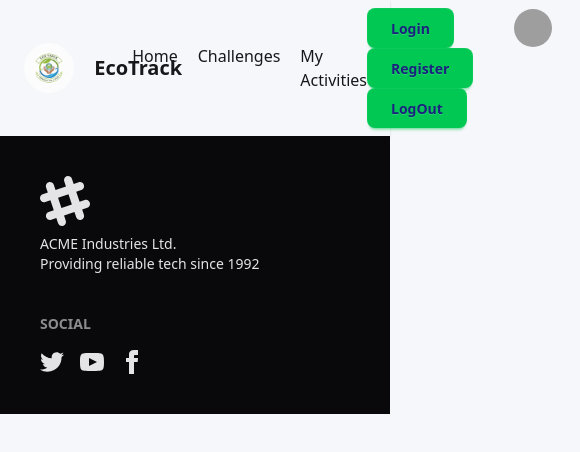
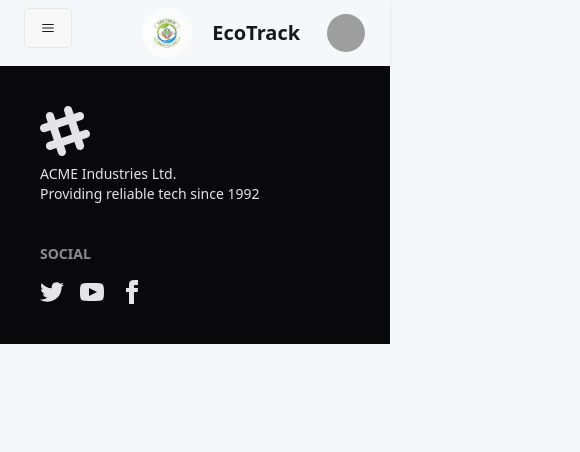
Before and after one commit to imadisimran/eco-track-client, a React (Vite) app: page / in a window 390 px wide. Shown: the top 452 px of the page, 580 px wide, since content can reach past the window. Built offline with nearby package versions, Linux system fonts and the light colour scheme; grey boxes are pictures that could not be loaded.

Commit message:
navbar responsive

```diff
--- a/package.json
+++ b/package.json
@@ -14,6 +14,7 @@
     "daisyui": "^5.5.5",
     "react": "^19.2.0",
     "react-dom": "^19.2.0",
+    "react-icons": "^5.5.0",
     "react-router": "^7.9.6",
     "tailwindcss": "^4.1.17",
     "tippy.js": "^6.3.7"
--- a/src/components/Navbar.jsx
+++ b/src/components/Navbar.jsx
@@ -2,6 +2,7 @@ import React from "react";
 import { Link } from "react-router";
 import LogOutBtn from "./LogOutBtn";
 import logo from '../assets/logo.png'
+import { FiMenu } from "react-icons/fi";
 const Navbar = () => {
   const links = (
     <>
@@ -31,14 +32,30 @@ const Navbar = () => {
   return (
     <div className="bg-base-100 shadow-sm">
       <div className="navbar justify-between w-11/12 mx-auto">
-        <div className="">
+        <div className="flex gap-5">
+          <div className="drawer">
+            <input id="my-drawer-1" type="checkbox" className="drawer-toggle" />
+            <div className="drawer-content">
+              {/* Page content here */}
+              <label htmlFor="my-drawer-1" className="btn drawer-button"><FiMenu></FiMenu></label>
+            </div>
+            <div className="drawer-side">
+              <label htmlFor="my-drawer-1" aria-label="close sidebar" className="drawer-overlay"></label>
+              <ul className="menu bg-base-200 min-h-full w-80 p-4 space-y-5">
+                {/* Sidebar content here */}
+                {links}
+                {btns}
+              </ul>
+            </div>
+          </div>
           <Link to='/' className="font-semibold text-xl flex gap-5 items-center"><img className="w-[50px] rounded-full" src={logo} alt="Logo" />EcoTrack</Link>
         </div>
         <div>
-          <ul className="flex gap-5">{links}</ul>
+          <ul className="hidden md:flex md:gap-5">{links}</ul>
+
         </div>
         <div className="flex gap-5">
-          <div className="space-x-5">{btns}</div>
+          <div className="space-x-5 hidden md:block">{btns}</div>
           <div className="tooltip tooltip-bottom tooltip-primary" data-tip="Imad Imran">
             <div className="dropdown dropdown-end">
               <div
--- a/src/index.css
+++ b/src/index.css
@@ -2,17 +2,6 @@
 
 @plugin "daisyui" {
   themes: light --default
-}
-
-.tippy-box[data-theme~='light'][data-placement^='bottom']>.tippy-arrow::before {
-  border-bottom-color: @apply bg-purple-300;
-}
-
-.tippy-box[data-theme~='light'] {
-  background-color: white;
-  color: white;
-  /* Text color */
-  font-weight: bold;
 }
 
 @plugin "daisyui/theme" {
--- a/src/pages/Challanges.jsx
+++ b/src/pages/Challenges.jsx
@@ -1,6 +1,6 @@
 import React from 'react';
 
-const Challanges = () => {
+const Challenges = () => {
     return (
         <div>
 
@@ -8,4 +8,4 @@ const Challanges = () => {
     );
 };
 
-export default Challanges;
+export default Challenges;
```
Also changed, not shown: 1 other file (tests, documents, lock files or other folders).
